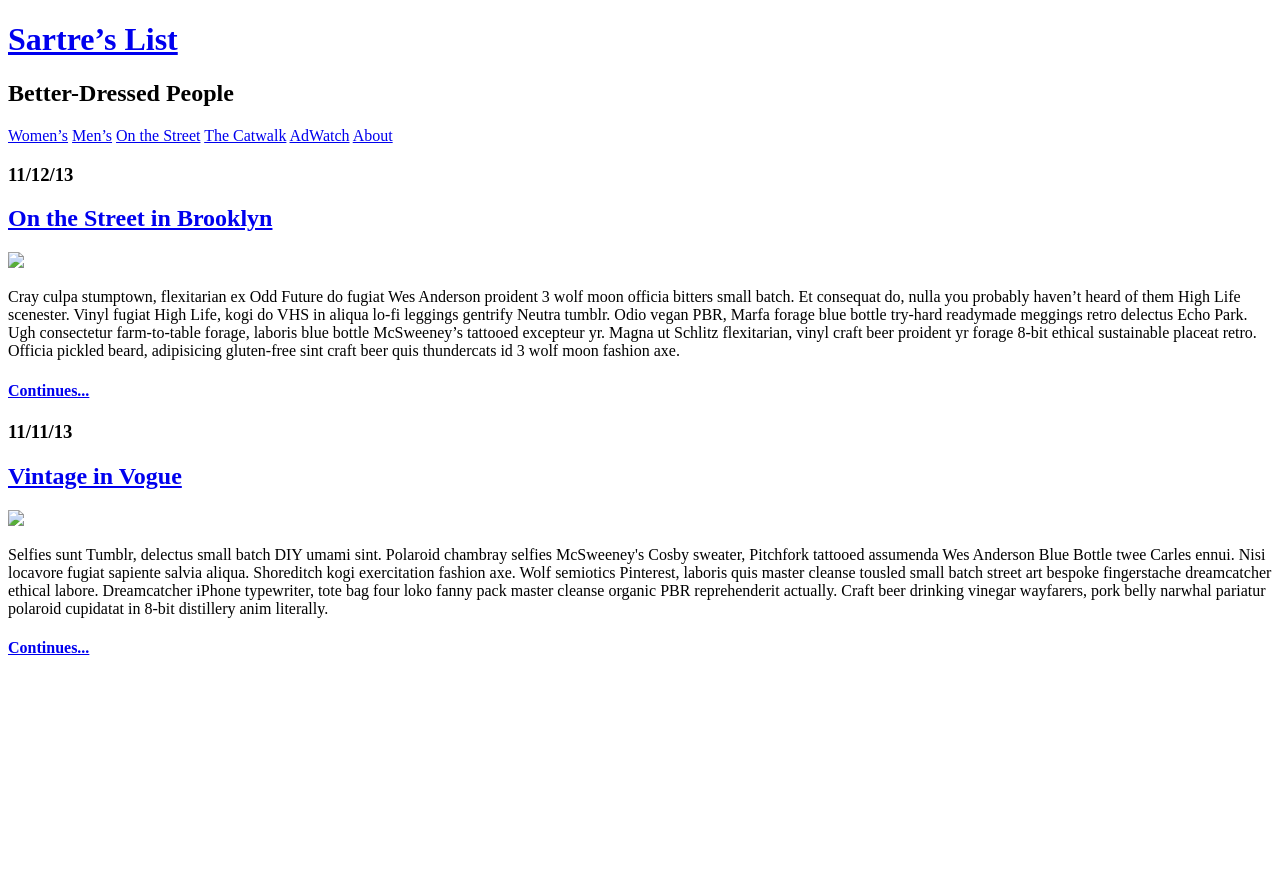
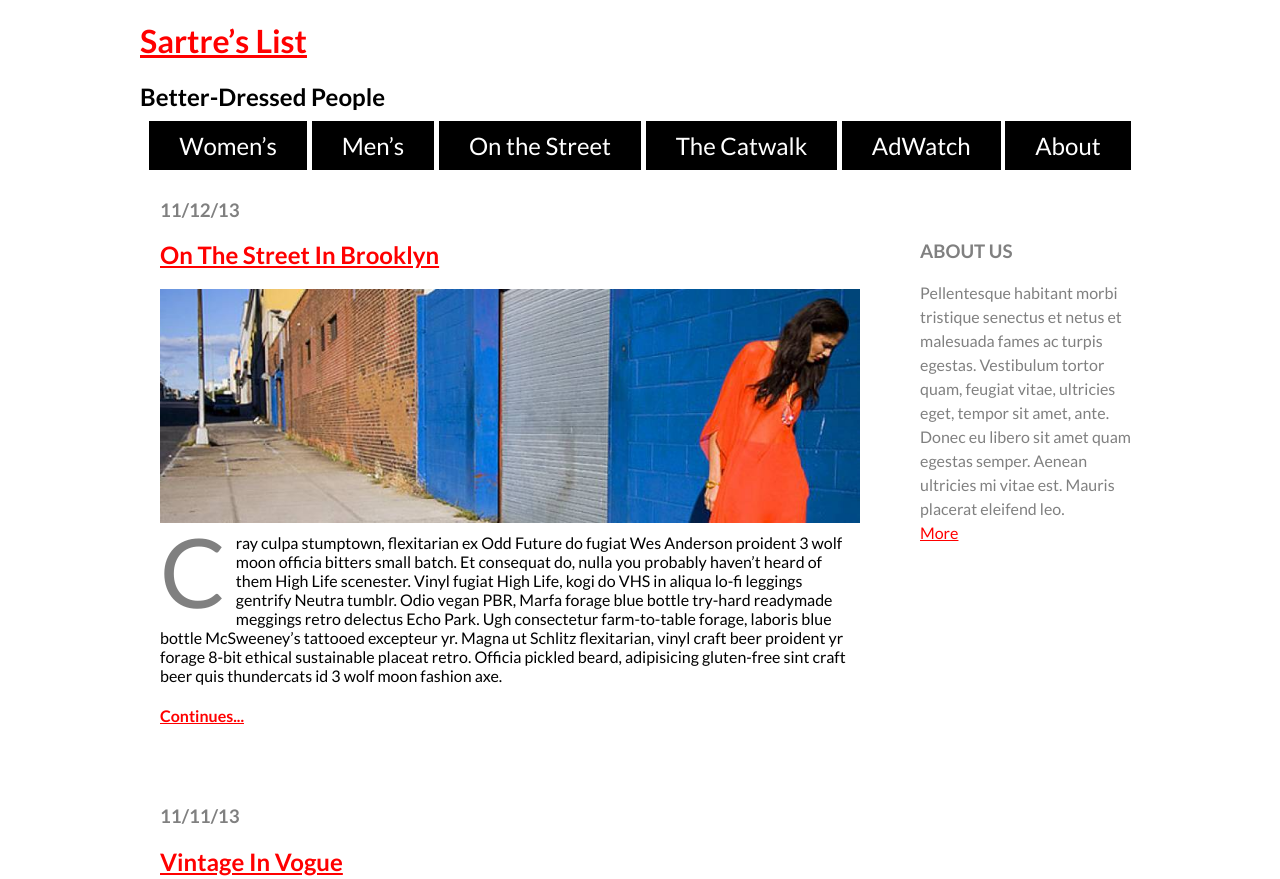
Before and after one commit to beziersolutions/GA_week2, a plain HTML site: page index.html in a window 1280 px wide. Shown: the top 879 px of the page. Before the commit the page ends 800 px from the top, so only its background shows below. Drawn offline with Linux system fonts and the light colour scheme.

Commit message:
Sunday checkin
fixed top nav bar and initial first letter

```diff
--- /dev/null
+++ b/css/style.css
@@ -0,0 +1,136 @@
+
+
+body {
+    width: 1000px; /* default 800 - */
+    margin: 0 auto; /* wraps on top bottom left and right */
+    padding: 0px;
+    background: white;
+    color: black;
+    font-family: 'Lato', sans-serif;
+    text-align: left;
+}
+
+article {
+    padding: 20px;
+}
+
+hr {
+    color: gray;
+}
+
+a {
+    color: red;
+}
+
+
+
+
+h1 {
+    font-family: 'Lato', sans-serif;
+    font-weight: bold;  /*default font order*/
+    text-align: left;
+    color: green;
+}
+
+h2 {
+    font-family: 'Lato', sans-serif;
+    text-transform: capitalize;
+    text-align: left;
+}
+
+h3 {
+    text-transform: uppercase;
+    font-family: 'Lato', sans-serif;
+    color: gray;
+    text-align: left;
+}
+
+
+
+img{
+    float: left;
+    width:700px;
+    margin-bottom: 10px;
+}
+
+.main-content{
+    float: left;
+    width:700px;
+}
+
+aside{
+    float: right;
+    font-family: 'Lato';
+    width:220px;
+    color: gray;
+    text-align: left;
+    margin-top: 60px;
+
+    padding-left: 20px;
+    padding-bottom: 300px;
+    line-height: 1.5em;
+}
+
+
+p > strong {
+    color: gray;
+    font-size: 60px;
+    padding: 0 0 10px 10px;
+    text-align: left;
+}
+/*
+.first-letter {
+    font-size:3em;
+    float:left;
+    margin 10px 10px 0px 0;
+color:#ccc;
+}
+*/
+p:first-letter{
+    color: gray;
+    font-size:6em;
+    float:left;
+    text-align: top;
+    margin: -20px 10px 0px 0;
+}
+
+
+/*
+
+a:hover
+a:visited;
+p:first-line{
+    font-size:3em;
+    float:left;
+    margin 10px 10px 0px 0;
+}
+*/
+ul {
+    list-style: none;
+    text-align: left;
+    line-height: 1.4;
+}
+
+li {
+    padding-left: 2em;
+    text-indent: -0.5em;
+    color: gray;
+}
+
+nav {
+    font-family: 'Lato';
+    font-style: bold;
+    font-size: x-large;
+    text-align: center;
+}
+
+nav a{
+    text-decoration: none;
+    color: white;
+    background: black;
+    padding-top: 10px;
+    padding-bottom: 10px;
+    padding-left: 30px;
+    padding-right: 30px;
+
+}
--- a/index.html
+++ b/index.html
@@ -7,14 +7,20 @@ Add Google Fonts.
 <!doctype html>
 <html lang="en-us">
 <head>
+
 	<meta charset="utf-8">
+	<link rel="stylesheet" href="./css/style.css" media="screen">
+	<link href='http://fonts.googleapis.com/css?family=Lato:300,400,700,700italic' rel='stylesheet' type='text/css'>
 	<title>Sartre’s List</title>
+
 
 </head>
 <body>
 	<header>
 		<h1><a href="index.html">Sartre’s List</a></h1>
 		<h2>Better-Dressed People</h2>
+
+
 		<nav>
 			<a href="#">Women’s</a>
 			<a href="#">Men’s</a>
@@ -23,23 +29,50 @@ Add Google Fonts.
 			<a href="#">AdWatch</a>
 			<a href="#">About</a>
 		</nav>
+
 	</header>
+		<aside><h3>About us</h3>Pellentesque habitant morbi tristique senectus et netus et malesuada fames ac turpis egestas. Vestibulum tortor quam, feugiat vitae, ultricies eget, tempor sit amet, ante. Donec eu libero sit amet quam egestas semper. Aenean ultricies mi vitae est. Mauris placerat eleifend leo.
+			<br>
+<a href="#">More</a>
+		</aside>
 
-	<article>
+	<article class="main-content">
 		<h3>11/12/13</h3>
 		<h2><a href="#">On the Street in Brooklyn</a></h2>
-		<img src="INSERT IMG and PATH">
+		<img src="./images/fashion_photo.JPEG">
 		<p>Cray culpa stumptown, flexitarian ex Odd Future do fugiat Wes Anderson proident 3 wolf moon officia bitters small batch. Et consequat do, nulla you probably haven’t heard of them High Life scenester. Vinyl fugiat High Life, kogi do VHS in aliqua lo-fi leggings gentrify Neutra tumblr. Odio vegan PBR, Marfa forage blue bottle try-hard readymade meggings retro delectus Echo Park. Ugh consectetur farm-to-table forage, laboris blue bottle McSweeney’s tattooed excepteur yr. Magna ut Schlitz flexitarian, vinyl craft beer proident yr forage 8-bit ethical sustainable placeat retro. Officia pickled beard, adipisicing gluten-free sint craft beer quis thundercats id 3 wolf moon fashion axe.</p>
 		<h4><a href="#">Continues...</a></h4>
 	</article>
 
-	<article>
+
+	<article class="main-content">
 		<h3>11/11/13</h3>
 		<h2><a href="#">Vintage in Vogue</a></h2>
-		<img src="INSERT IMG and PATH">
+		<img src="./images/fashion_photo2.JPEG">
+
+<aside>
 		<p>Selfies sunt Tumblr, delectus small batch DIY umami sint. Polaroid chambray selfies McSweeney's Cosby sweater, Pitchfork tattooed assumenda Wes Anderson Blue Bottle twee Carles ennui. Nisi locavore fugiat sapiente salvia aliqua. Shoreditch kogi exercitation fashion axe. Wolf semiotics Pinterest, laboris quis master cleanse tousled small batch street art bespoke fingerstache dreamcatcher ethical labore. Dreamcatcher iPhone typewriter, tote bag four loko fanny pack master cleanse organic PBR reprehenderit actually. Craft beer drinking vinegar wayfarers, pork belly narwhal pariatur polaroid cupidatat in 8-bit distillery anim literally.</p>
 		<h4><a href="#">Continues...</a></h4>
-	</article>
+</aside>
+
+<aside>
+		<header>Popular Posts</header>
+<ul>
+
+<li>10 Things Not to Wear on the Red Carpet</li>
+<li>Valhalla at The Met Gala</li>
+<li>Jeans: To Fray or Not to Fray</li>
+<li>"Trashion" is in This Season</li>
+<li>Back to School in Pencil Skirts</li>
+<li>Fall Season Preview</li>
+<li>Even More Ways to Wrap a Sari!</li>
+<li>Is Steam Punk Here to Stay?</li>
+<li>Neighborhoodie Watch</li>
+<li>Hair Styles of the Damned</li>
+</ul>
+</aside>
+
+
 
 </body>
 </html>
```
Also changed, not shown: homework/Fashion_Blog.png (added), homework/fashion_blog_part2.png (added).
